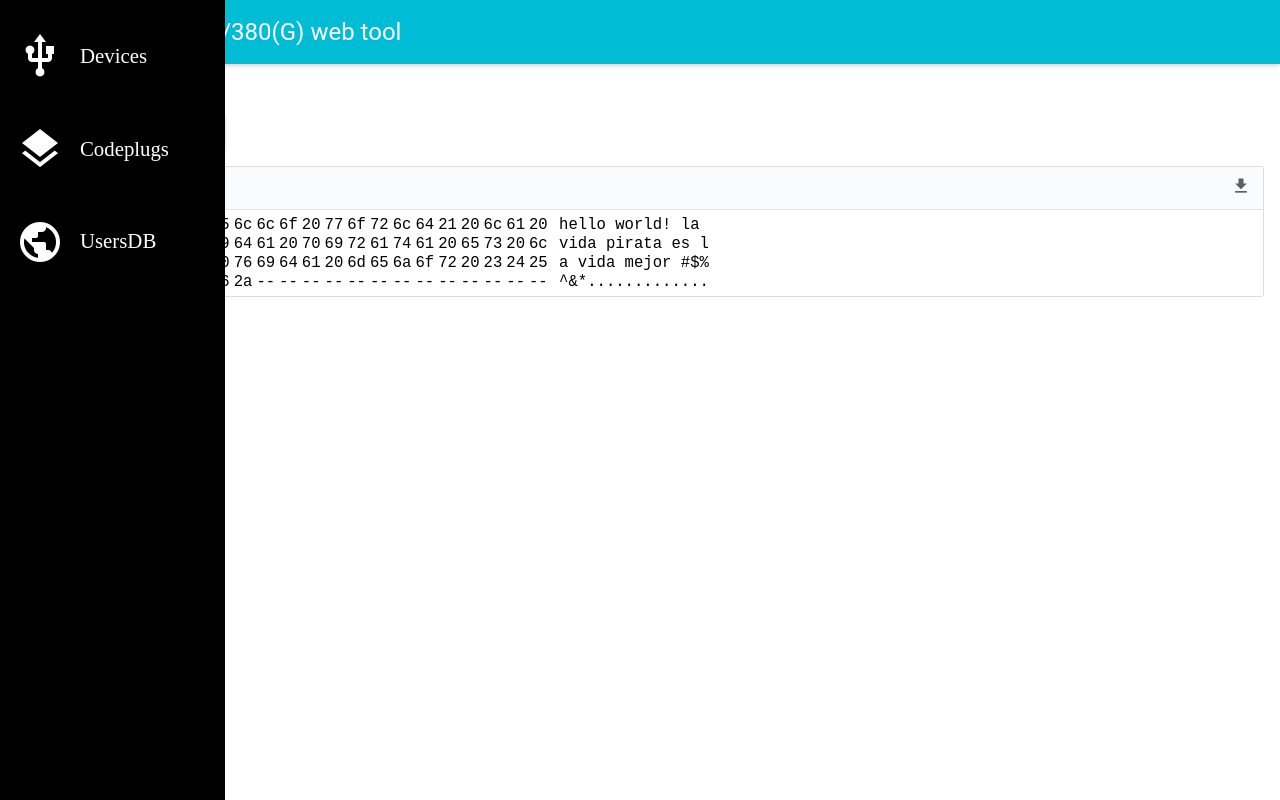
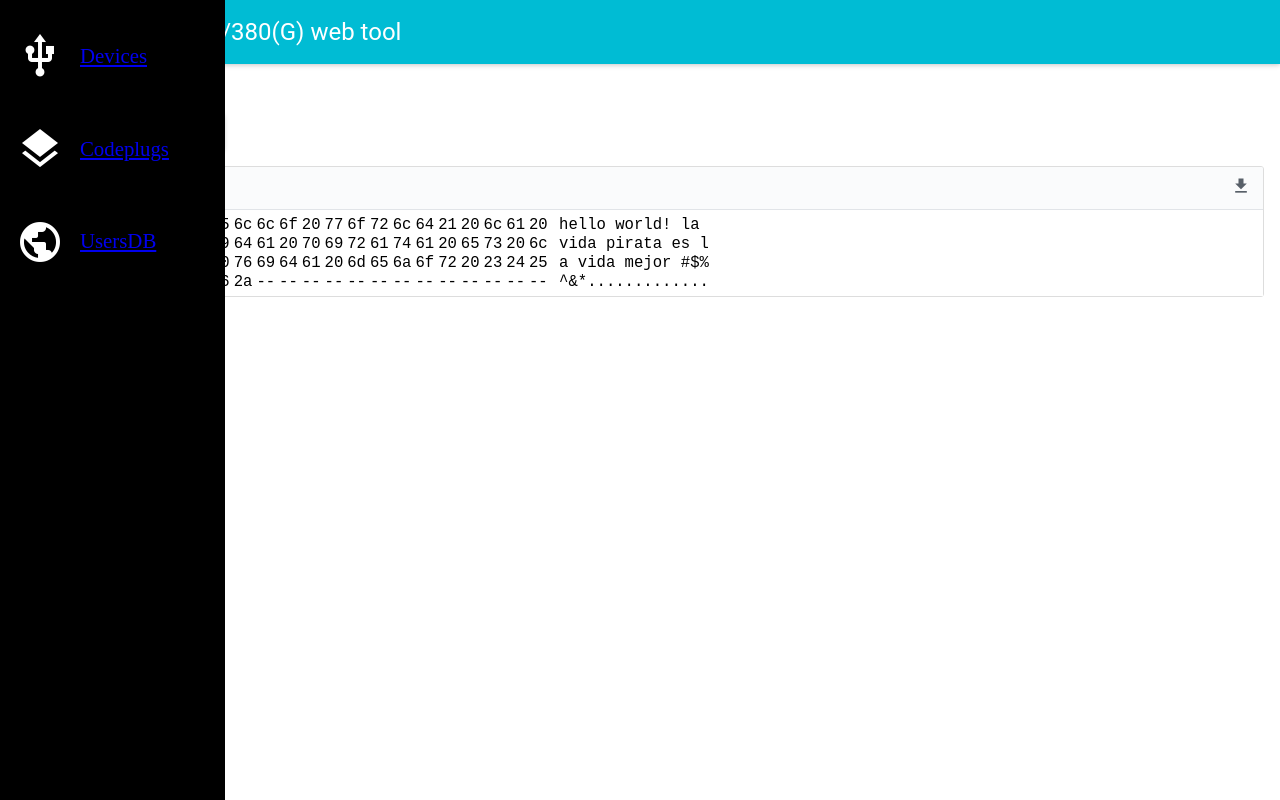
Before and after one commit to yeyus/md380-webtools, a React app: page / in a window 1280 px wide. Built offline with nearby package versions, Linux system fonts and the light colour scheme.

Commit message:
add support for sidebar links, and populate sidebar from routes constant

```diff
--- a/src/components/sidebar-item.jsx
+++ b/src/components/sidebar-item.jsx
@@ -1,6 +1,7 @@
 import * as sidebarStyles from 'style/sidebar.css';
 
 import React from 'react';
+import { Link } from 'react-router-dom';
 import IconButton from 'material-ui/IconButton';
 import FontIcon from 'material-ui/FontIcon';
 
@@ -46,7 +47,10 @@ const SidebarItem = (props) => (
         </IconButton>
         <div
             className={ sidebarStyles.label }>
-            { props.label }
+            <Link
+                to={ props.path }>
+                { props.label }
+            </Link>
         </div>
     </li>
 );
--- a/src/components/sidebar.jsx
+++ b/src/components/sidebar.jsx
@@ -3,20 +3,9 @@ import * as cssStyles from 'style/index.css';
 import React from 'react';
 import SidebarItem from 'components/sidebar-item';
 
-const items = [
-    {
-        icon: 'usb',
-        label: 'Devices'
-    },
-    {
-        icon: 'layers',
-        label: 'Codeplugs'
-    },
-    {
-        icon: 'public',
-        label: 'UsersDB'
-    }
-];
+import routes from 'configs/routes';
+
+const items = routes.filter((route) => route.label === 'Devices' || route.label === 'Codeplugs' || route.label === 'UsersDB');
 
 const Sidebar = (props) => {
     let itemsHtml = items.map((item, idx) => (
@@ -24,7 +13,8 @@ const Sidebar = (props) => {
             key={idx}
             selected={false}
             icon={item.icon}
-            label={item.label} />
+            label={item.label}
+            path={item.path} />
     ));
 
     return (
--- a/src/configs/routes.jsx
+++ b/src/configs/routes.jsx
@@ -7,16 +7,28 @@ export default [
     {
         path: '/',
         exact: true,
+        label: 'Index',
         main: () => <DeviceView />
     },
     {
-        path: '/devices',
+        path: '/device',
         exact: false,
+        label: 'Devices',
+        icon: 'usb',
         main: () => <DeviceView />
     },
     {
-        path: '/codeplugs',
+        path: '/codeplug',
         exact: false,
+        label: 'Codeplugs',
+        icon: 'layers',
         main: () => <CodeplugView />
+    },
+    {
+        path: '/usersdb',
+        exact: false,
+        label: 'UsersDB',
+        icon: 'public',
+        main: () => null
     }
 ];
```
